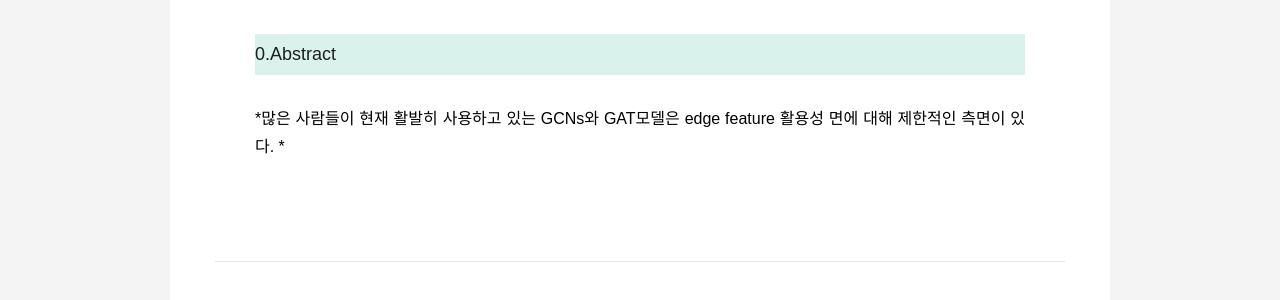
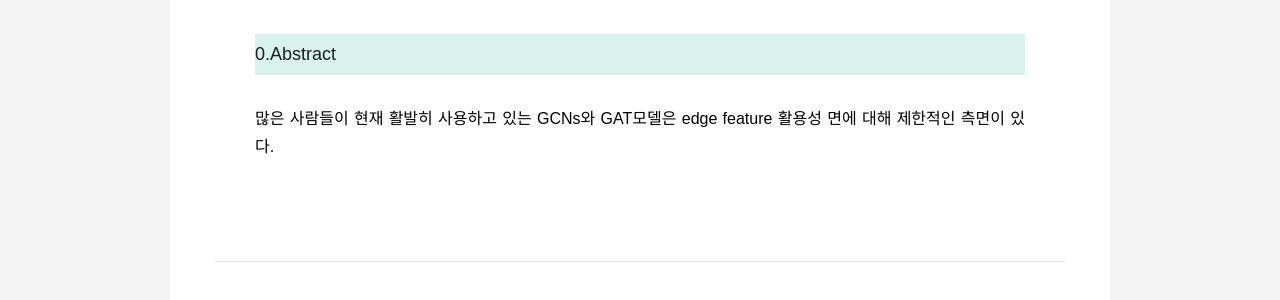
Before and after one commit to Pseudo-Lab/graph, a Jekyll site: the page built from _posts/2022-07-23-mm-dd-Exploiting-Edge-Features-in-Graph-Neural-Networks.md, in a window 1280 px wide. Shown: the part 759-1059 px from the top of the page. Built offline with Jekyll 4.4.1, drawn with Linux system fonts in a browser that asks for light colours; some web fonts are replaced; comment, search, counter and statistics services are not loaded.

```diff
--- a/_posts/2022-07-23-mm-dd-Exploiting-Edge-Features-in-Graph-Neural-Networks.md
+++ b/_posts/2022-07-23-mm-dd-Exploiting-Edge-Features-in-Graph-Neural-Networks.md
@@ -18,5 +18,4 @@ date: 2022-07-23 13:37
 
 
 ### 0.Abstract
-*많은 사람들이 현재 활발히 사용하고 있는 GCNs와 GAT모델은 edge feature 활용성 면에 대해 제한적인 측면이 있다.
-*
+**많은 사람들이 현재 활발히 사용하고 있는 GCNs와 GAT모델은 edge feature 활용성 면에 대해 제한적인 측면이 있다.**
```
